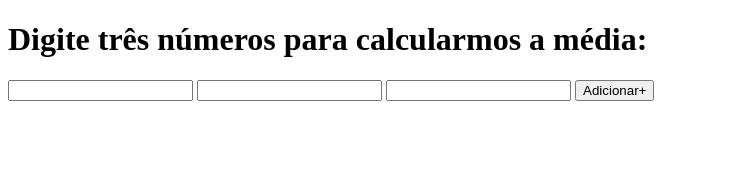
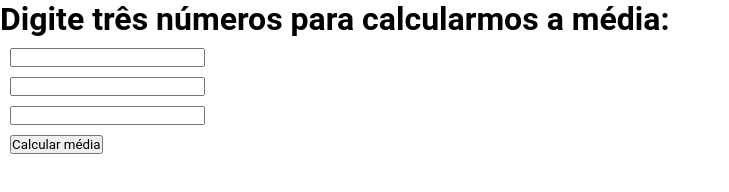
Before and after one commit to brunnohc/Lista-de-exercicios, a plain HTML site: page index.html in a window 1280 px wide. Shown: the whole page, without its empty margins (0-729 px from the left). Drawn offline with Linux system fonts and the light colour scheme.

Commit message:
finalizando html e css

```diff
--- a/index.html
+++ b/index.html
@@ -1,16 +1,22 @@
 <!DOCTYPE html>
-<html lang="en">
+<html lang="pt-br">
 <head>
     <meta charset="UTF-8">
     <meta http-equiv="X-UA-Compatible" content="IE=edge">
     <meta name="viewport" content="width=device-width, initial-scale=1.0">
+    <link rel="stylesheet" href="main.css">
     <title>Calculadora de médias</title>
 </head>
 <body>
     <h1>Digite três números para calcularmos a média:</h1>
+    <form id="form">
     <input type="number" id="a">
     <input type="number" id="b">
     <input type="number" id="c">
-    <button type="submit">Adicionar+</button>
+    <button onclick="obterMedia">
+        Calcular média
+    </button>
+    <div id="resultado"></div>
+</form>
 </body>
 </html>
--- /dev/null
+++ b/main.css
@@ -0,0 +1,11 @@
+* {
+    margin: 0;
+    padding: 0;
+    box-sizing: border-box;
+    font-family: 'Roboto', sans-serif;
+}
+
+form input, button {
+    display: block;
+    margin: 10px;
+}
```
